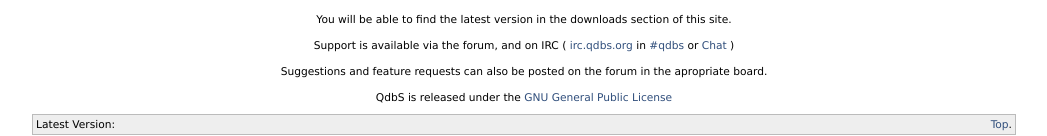
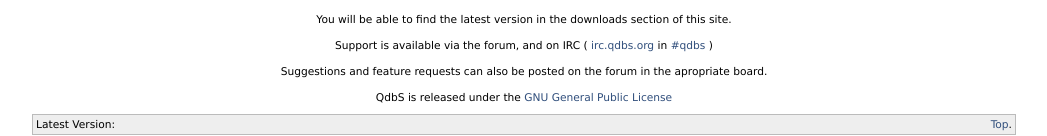
Before and after one commit to QdbS/qdbs.github.io, a plain HTML site: page index.html in a window 1280 px wide. Shown: the part 192-328 px from the top of the page, without its empty margins (116-1163 px from the left). Drawn offline with nearby package versions, Linux system fonts and the light colour scheme; no server answers.

Commit message:
Removed non-functional chat link

```diff
--- a/index.html
+++ b/index.html
@@ -50,7 +50,7 @@
 					<br /><br />
 					You will be able to find the latest version in the downloads section of this site.
 					<br /><br />
-					Support is available via the forum, and on IRC ( <a href="irc://irc.qdbs.org/qdbs">irc.qdbs.org</a> in <a href="irc://irc.qdbs.org/qdbs">#qdbs</a> or <a href="chat/">Chat</a> )
+					Support is available via the forum, and on IRC ( <a href="irc://irc.qdbs.org/qdbs">irc.qdbs.org</a> in <a href="irc://irc.qdbs.org/qdbs">#qdbs</a> )
 					<br /><br />
 					Suggestions and feature requests can also be posted on the forum in the apropriate board.
 					<br /><br />
```
